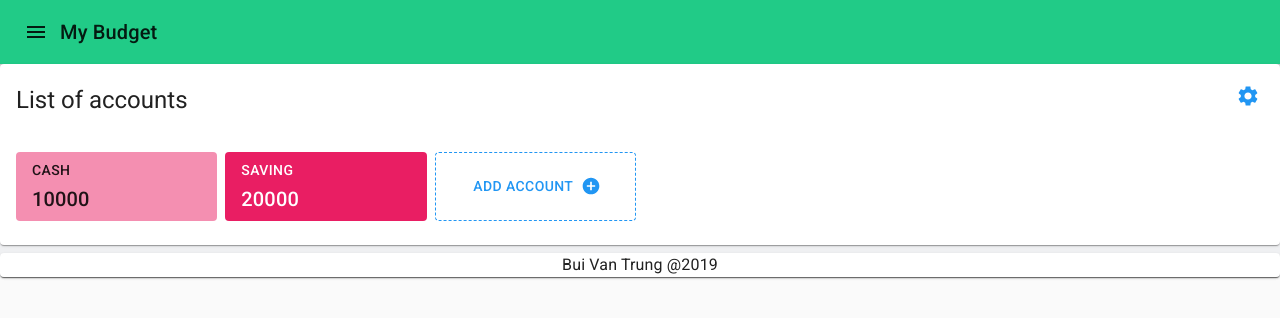
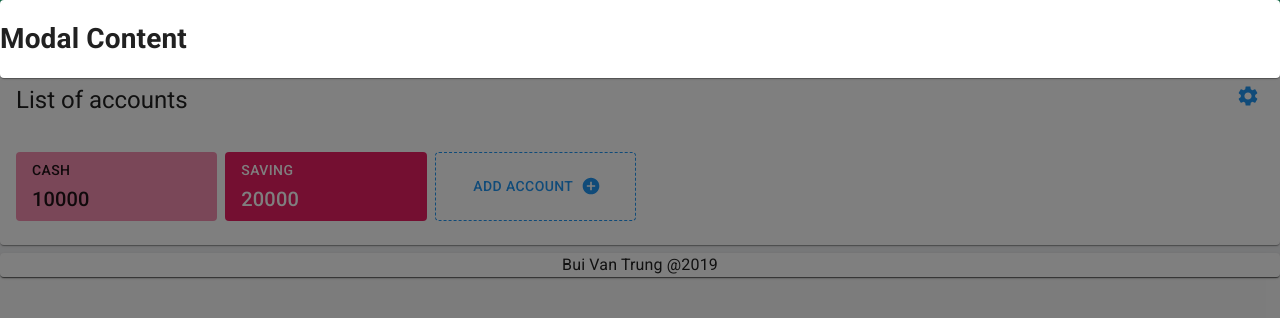
Before and after one commit to BuiKiem/my-budget, a React (Create React App) app in the folder frontend/: page / in a window 1280 px wide. Both pictures are taken after a click on the button "ADD ACCOUNT". Shown: the top 318 px of the page. Built offline with nearby package versions, Linux system fonts and the light colour scheme.

Commit message:
Create 'AddAccountModal' component

```diff
--- a/frontend/src/components/accounts/AccountList/AccountList.js
+++ b/frontend/src/components/accounts/AccountList/AccountList.js
@@ -13,6 +13,9 @@ import { Settings as SettingsIcon } from "@material-ui/icons";
 
 import { Account } from "../Account/Account";
 import { AddAccountButton } from "../AddAccountButton/AddAccountButton";
+import { AddAccountModal } from "../AddAccountModal/AddAccountModal";
+
+import { useBoolean } from "../../../hooks";
 
 const useStyles = makeStyles({
   root: {
@@ -21,6 +24,7 @@ const useStyles = makeStyles({
 });
 
 export const AccountList = () => {
+  const [isOpen, handleOpen, handleClose] = useBoolean(false);
   const theme = useTheme();
   const classes = useStyles({ info: theme.palette.info });
   const accounts = [
@@ -64,10 +68,12 @@ export const AccountList = () => {
             </Grid>
           ))}
           <Grid item xs={6} sm={4} md={2}>
-            <AddAccountButton />
+            <AddAccountButton onClick={handleOpen} />
           </Grid>
         </Grid>
       </CardContent>
+
+      <AddAccountModal open={isOpen} handleClose={handleClose} />
     </Card>
   );
 };
--- a/frontend/src/components/accounts/AddAccountButton/AddAccountButton.js
+++ b/frontend/src/components/accounts/AddAccountButton/AddAccountButton.js
@@ -12,13 +12,14 @@ const useStyles = makeStyles({
   }
 });
 
-export const AddAccountButton = () => {
+export const AddAccountButton = ({ onClick }) => {
   const theme = useTheme();
   const infoColor = theme.palette.info;
   const classes = useStyles({ infoColor });
 
   return (
     <Button
+      onClick={onClick}
       classes={{ root: classes.root }}
       variant="outlined"
       endIcon={<AddCircleIcon />}
--- /dev/null
+++ b/frontend/src/components/accounts/AddAccountModal/AddAccountModal.js
@@ -0,0 +1,12 @@
+import React from "react";
+import { Card, Modal } from "@material-ui/core";
+
+export const AddAccountModal = ({ open, handleClose }) => {
+  return (
+    <Modal open={open} onClose={handleClose}>
+      <Card>
+        <h1>Modal Content</h1>
+      </Card>
+    </Modal>
+  );
+};
--- /dev/null
+++ b/frontend/src/hooks/index.js
@@ -0,0 +1,10 @@
+import React, { useState } from "react";
+
+export const useBoolean = (initialValue = false) => {
+  const [value, setValue] = useState(initialValue);
+
+  const setTrue = () => setValue(true);
+  const setFalse = () => setValue(false);
+
+  return [value, setTrue, setFalse];
+};
```
